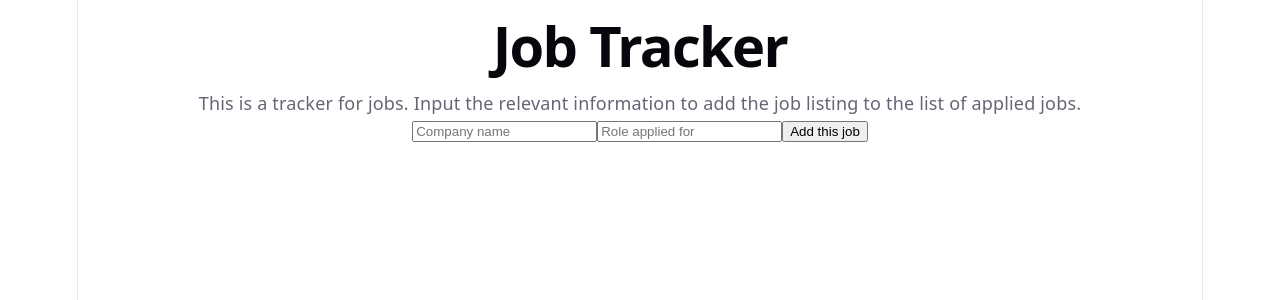
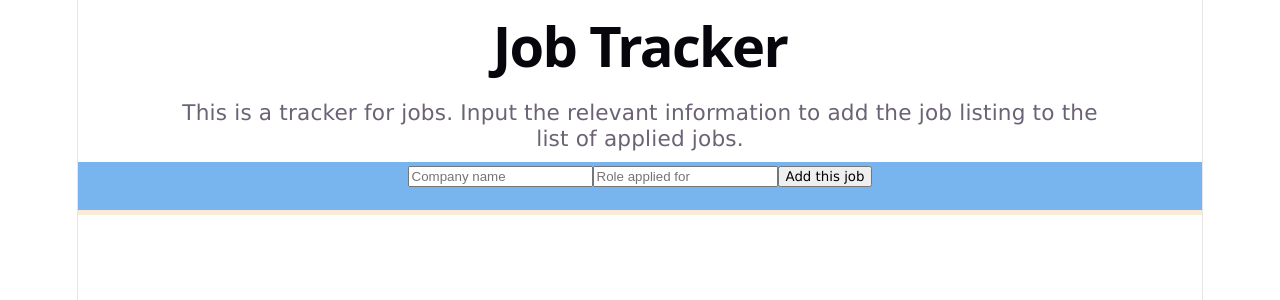
Before and after one commit to gaberonincheese/cs81-final-jobtracker, a React (Vite) app in the folder final-jobtracker/: page / in a window 1280 px wide. Shown: the top 300 px of the page. Built offline with nearby package versions, Linux system fonts and the light colour scheme.

Commit message:
Attempts to get id increment working + css

```diff
--- a/final-jobtracker/src/App.css
+++ b/final-jobtracker/src/App.css
@@ -11,6 +11,7 @@
   &:hover {
     border-color: var(--accent-border);
   }
+
   &:focus-visible {
     outline: 2px solid var(--accent);
     outline-offset: 2px;
@@ -42,8 +43,7 @@
     z-index: 1;
     top: 34px;
     height: 28px;
-    transform: perspective(2000px) rotateZ(300deg) rotateX(44deg) rotateY(39deg)
-      scale(1.4);
+    transform: perspective(2000px) rotateZ(300deg) rotateX(44deg) rotateY(39deg) scale(1.4);
   }
 
   .vite {
@@ -51,8 +51,7 @@
     top: 107px;
     height: 26px;
     width: auto;
-    transform: perspective(2000px) rotateZ(300deg) rotateX(40deg) rotateY(39deg)
-      scale(0.8);
+    transform: perspective(2000px) rotateZ(300deg) rotateX(40deg) rotateY(39deg) scale(0.8);
   }
 }
 
@@ -75,9 +74,10 @@
   border-top: 1px solid var(--border);
   text-align: left;
 
-  & > div {
+  &>div {
     flex: 1 1 0;
     padding: 32px;
+
     @media (max-width: 1024px) {
       padding: 24px 20px;
     }
@@ -130,6 +130,7 @@
     &:hover {
       box-shadow: var(--shadow);
     }
+
     .button-icon {
       height: 18px;
       width: 18px;
@@ -156,6 +157,7 @@
 #spacer {
   height: 88px;
   border-top: 1px solid var(--border);
+
   @media (max-width: 1024px) {
     height: 48px;
   }
@@ -177,8 +179,47 @@
     left: 0;
     border-left-color: var(--border);
   }
+
   &::after {
     right: 0;
     border-right-color: var(--border);
   }
 }
+
+.job-tracker {
+  background-color: rgb(120, 181, 238);
+  align-items: center;
+}
+
+.App {
+  font-family: Verdana, Geneva, Tahoma, sans-serif;
+  max-height: fit-content;
+}
+
+.jobs-map {
+  background-color: antiquewhite;
+  font-family: Verdana, Geneva, Tahoma, sans-serif;
+  font-size: larger;
+  padding-bottom: 5px;
+}
+
+.add-job-button {
+  font-family: Verdana, Geneva, Tahoma, sans-serif;
+
+
+  &:hover {
+    box-shadow: var(--shadow);
+  }
+}
+
+ul {
+  padding-left: 0;
+  list-style-position: inside;
+}
+
+.paragraph {
+  font-family: Verdana, Geneva, Tahoma, sans-serif;
+  font-size: larger;
+  padding: 10px 100px;
+  flex-wrap: wrap;
+}
--- a/final-jobtracker/src/App.jsx
+++ b/final-jobtracker/src/App.jsx
@@ -1,7 +1,6 @@
 import { useState } from 'react'
 import './App.css'
 //import { Jobs } from './Jobs';
-//import InputForm from './InputForm';
 
 function App() {
 
@@ -9,10 +8,15 @@ function App() {
     <div className='App'>
 
         <h1> <b> Job Tracker </b> </h1>
-        <p> This is a tracker for jobs. Input the relevant information to add the
+        <p className='paragraph'> This is a tracker for jobs. Input the relevant information to add the
           job listing to the list of applied jobs. </p>
-          <Jobs/>
+
+          <div>
+            <Jobs/>
+          </div>
     </div>
+
+
   );
 }
 
@@ -21,13 +25,12 @@ export default App
 
 
 function Jobs() {
-  let nextId = 0;
+  //let nextId = 0;
   const [jobs, setJobs] = useState([]);
   const [error, setError] = useState("");
   const [isSubmitting, setIsSubmitting] = useState(false);
 
   const [jobForm, setJobForm] = useState({
-    companyID: 0,
     companyName: "",
     companyRole: ""
   });
@@ -41,6 +44,15 @@ function Jobs() {
     }));
   };
 
+  const AddJob = () => {
+    const job = {
+      id: jobs.length === 0 ? 1 : jobs[jobs.length - 1].id + 1,
+      name: jobForm.companyName,
+      role: jobForm.companyRole
+    };
+    setJobs([job, ...jobs]);
+  };
+
   const handleSubmit = async (event) => {
     event.preventDefault();
 
@@ -51,23 +63,14 @@ function Jobs() {
         setError("All entries must be filled to submit.");
         setIsSubmitting(false);
       } else {
-        setJobs([{ id: nextId++, name: jobForm.companyName, role: jobForm.companyRole }, ...jobs]);
+        //setJobs([{ , name: jobForm.companyName, role: jobForm.companyRole }, ...jobs]);
+        AddJob();
       }
     }
-
-
-      /* !jobForm.companyName || !jobForm.companyRole)
-      {
-        setError("All entries must be filled to submit.");
-        return;
-      } else {
-        setIsSubmitting(true);
-      } */
-
   }
 
   return (
-    <form onSubmit={handleSubmit}>
+    <form className = "job-tracker" onSubmit={handleSubmit}>
         <input
           name="companyName"
           value={FormData.companyName}
@@ -82,18 +85,15 @@ function Jobs() {
           placeholder= 'Role applied for'
         />
 
-        {/* Printing error. */}
+        {/* Here, if user clicks to submit, we do form validation.*/}
+        <button className = "add-job-button" onClick={() => {setIsSubmitting(true)}}> Add this job </button>
+
+         {/* Print the error. */}
         {error && <div style={{ color: 'red' }}>{error}</div>}
 
-        {/* Here, adding the job to the jobs array through setJobs.*/}
-        <button onClick={() => {
-          setIsSubmitting(true) }}>Add this job </button>
-
         {/* Here, making an unordered list of all items in the jobs array.*/}
-        <ul>
-          {jobs.map(job => (
-            <li key={job.id}> {job.id}. Company: {job.name} Role: {job.role} </li>
-          ))}
+        <ul className='jobs-map'>
+          {jobs.map(job => (<li key={job.id}> {job.id}. Company: {job.name} Role: {job.role} </li>))}
         </ul>
     </form>
   );
```
